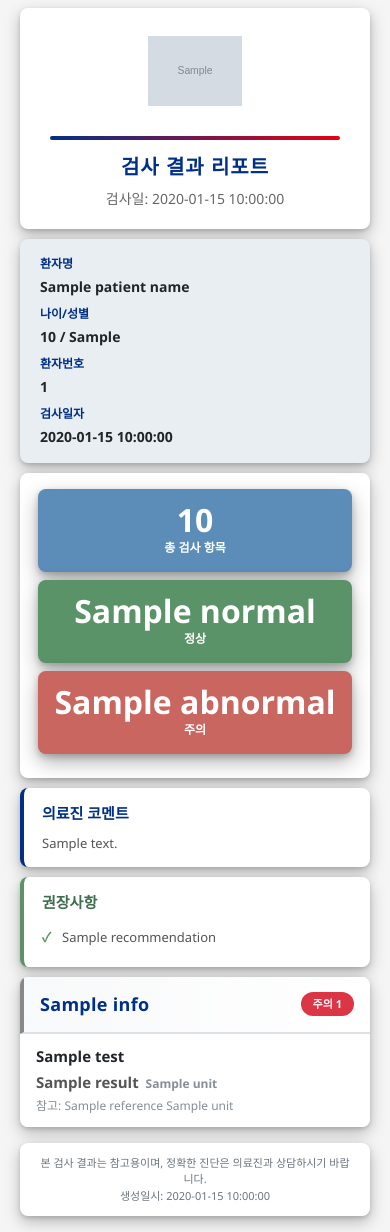
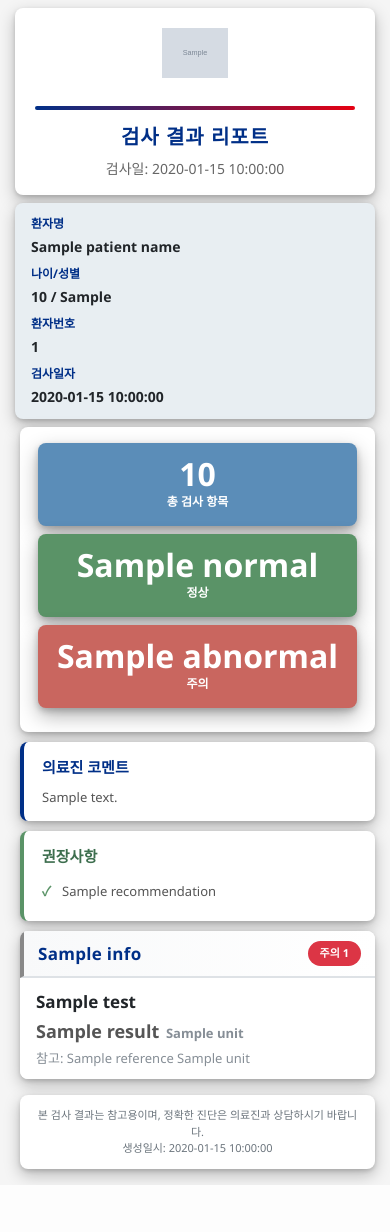
Before and after one commit to gwmaw/-, a Flask app: template src/templates/report_template.html in a window 390 px wide. After the commit the page ends 1185 px from the top, so only its background shows below. Run offline with Flask 3, Linux system fonts and the light colour scheme; the template is opened without the code that fills it: most values are stand-ins (such as "Sample title", 1, 10 or a date in 2020); grey boxes marked "Sample" are stand-in pictures.

Commit message:
feat: 모바일 가독성 대폭 개선 - 글씨 크기 증가(17-18px), 열 간격 축소, 여백 최적화

```diff
--- a/src/templates/report_template.html
+++ b/src/templates/report_template.html
@@ -32,9 +32,9 @@
 
         /* 헤더 - 크게 조정 */
         .report-header {
-            margin: 0 20px 10px 20px;
+            margin: 0 15px 8px 15px;
             background: white;
-            padding: 28px 30px 20px 30px;
+            padding: 20px 20px 16px 20px;
             text-align: center;
             border-radius: 8px;
             box-shadow: 0 6px 16px rgba(0, 0, 0, 0.25), 0 2px 4px rgba(0, 0, 0, 0.15);
@@ -42,9 +42,9 @@
 
         .hospital-logo {
             width: auto;
-            max-width: 400px;
-            height: 70px;
-            margin-bottom: 12px;
+            max-width: 300px;
+            height: 50px;
+            margin-bottom: 10px;
             object-fit: contain;
         }
 
@@ -56,8 +56,8 @@
         }
 
         .report-header h1 {
-            font-size: 30px;
-            margin-bottom: 6px;
+            font-size: 26px;
+            margin-bottom: 4px;
             font-weight: 700;
             color: #002f87;
             letter-spacing: 1px;
@@ -71,8 +71,8 @@
 
         /* 환자 정보 - 플랫 */
         .patient-info {
-            margin: 0 20px 10px 20px;
-            padding: 16px 20px;
+            margin: 0 15px 8px 15px;
+            padding: 12px 16px;
             background: #e8eef2;
             border-radius: 8px;
             box-shadow: 0 6px 16px rgba(0, 0, 0, 0.25), 0 2px 4px rgba(0, 0, 0, 0.15);
@@ -103,7 +103,7 @@
 
         /* 요약 섹션 - 플랫 */
         .summary-section {
-            margin: 0 20px 10px 20px;
+            margin: 0 15px 10px 20px;
             padding: 16px 18px 12px 18px;
             background: white;
             border-radius: 8px;
@@ -152,7 +152,7 @@
 
         /* 주의 항목 - 플랫 */
         .abnormal-alert {
-            margin: 0 20px 10px 20px;
+            margin: 0 15px 10px 20px;
             background: white;
             border-left: 4px solid #e60012;
             padding: 14px 18px;
@@ -191,7 +191,7 @@
 
         /* 검사 그룹 - 플랫 */
         .test-group {
-            margin: 0 20px 16px 20px;
+            margin: 0 15px 16px 20px;
             border-radius: 8px;
             overflow: hidden;
             box-shadow: 0 6px 16px rgba(0, 0, 0, 0.25), 0 2px 4px rgba(0, 0, 0, 0.15);
@@ -199,7 +199,7 @@
         }
 
         .group-header {
-            padding: 14px 16px;
+            padding: 10px 14px;
             background: linear-gradient(to right, #f8f9fa 0%, white 100%);
             display: flex;
             align-items: center;
@@ -213,7 +213,7 @@
         }
 
         .group-title {
-            font-size: 18px;
+            font-size: 17px;
             font-weight: 700;
             flex: 1;
             color: #002f87;
@@ -240,11 +240,11 @@
 
         .test-row {
             display: grid;
-            grid-template-columns: 2fr 1fr 1.3fr;
+            grid-template-columns: 2.2fr 1.2fr 1.3fr;
             padding: 12px 16px;
             border-bottom: 1px solid #e9ecef;
             align-items: center;
-            gap: 4px;
+            gap: 2px;
         }
 
         .test-group.urine-group .test-row {
@@ -252,11 +252,11 @@
         }
 
         .test-group.urine-group .test-name {
-            font-size: 14px;
+            font-size: 15px;
         }
 
         .test-group.urine-group .test-result {
-            font-size: 15px;
+            font-size: 16px;
         }
 
         .test-group.urine-group .test-reference {
@@ -273,15 +273,15 @@
 
         .test-name {
             font-weight: 600;
-            font-size: 15px;
+            font-size: 17px;
             color: #212529;
             line-height: 1.4;
         }
 
         .test-result {
             text-align: center;
-            font-size: 15px;
-            font-weight: 600;
+            font-size: 18px;
+            font-weight: 700;
             line-height: 1.3;
         }
 
@@ -309,21 +309,21 @@
 
         .test-reference {
             text-align: right;
-            font-size: 12px;
+            font-size: 13px;
             color: #868e96;
             line-height: 1.4;
             font-weight: 400;
         }
 
         .test-unit {
-            font-size: 12px;
+            font-size: 13px;
             color: #868e96;
-            margin-left: 3px;
+            margin-left: 2px;
         }
 
         /* 의료진 코멘트 - 플랫 */
         .doctor-comment {
-            margin: 0 20px 10px 20px;
+            margin: 0 15px 10px 20px;
             padding: 14px 18px;
             background: white;
             border-left: 4px solid #002f87;
@@ -349,7 +349,7 @@
 
         /* 권장사항 - 플랫 */
         .recommendations {
-            margin: 0 20px 10px 20px;
+            margin: 0 15px 10px 20px;
             padding: 14px 18px;
             background: white;
             border-left: 4px solid #5a9367;
@@ -389,7 +389,7 @@
 
         /* 푸터 - 플랫 */
         .report-footer {
-            margin: 0 20px 8px 20px;
+            margin: 0 15px 8px 20px;
             padding: 12px 16px;
             text-align: center;
             background: white;
```
